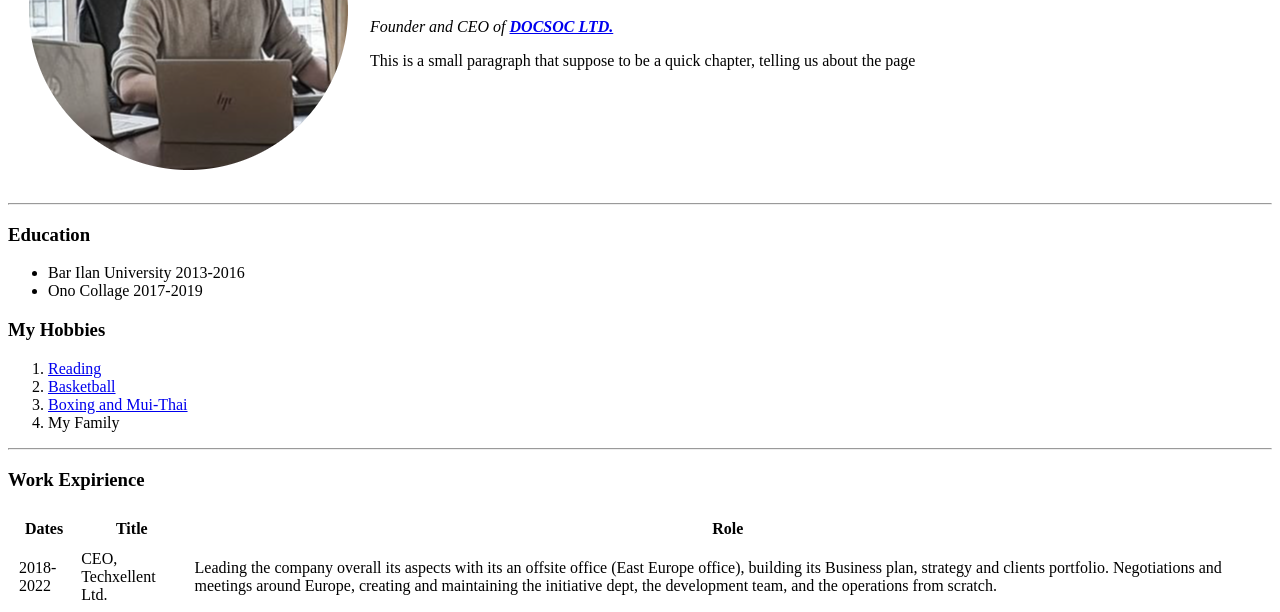
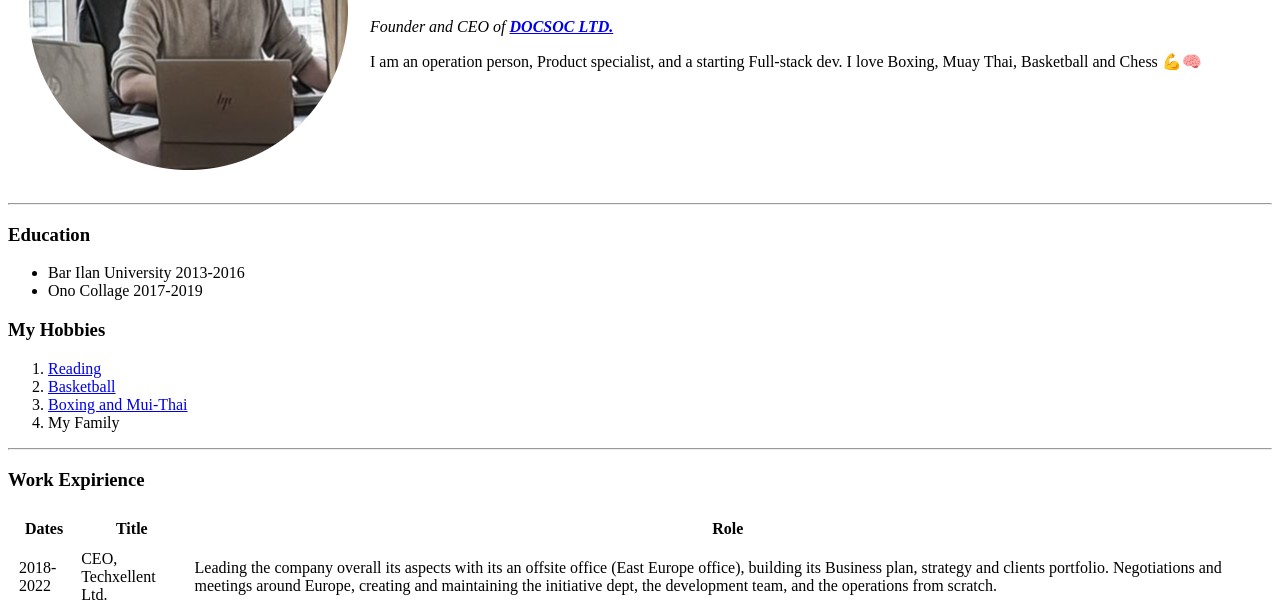
Before and after one commit to Ebenda5/cv, a plain HTML site: page index.html in a window 1280 px wide. Shown: the part 178-790 px from the top of the page. Drawn offline with Linux system fonts and the light colour scheme.

Commit message:
Update index.html

```diff
--- a/index.html
+++ b/index.html
@@ -12,7 +12,7 @@
       <td><img src="Elads_Pic.png" alt="Elads Profile image"></td>
       <td><h1>Elad Ben David</h1>
       <p><em>Founder and CEO of <strong><a href="https://en.tech-cellent.com/">DOCSOC LTD.</a></strong></em></p>
-      <P>This is a small paragraph that suppose to be a quick chapter, telling us about the page</P></td>
+      <P>I am an operation person, Product specialist, and a starting Full-stack dev. I love Boxing, Muay Thai, Basketball and Chess 💪🧠</P></td>
     </tr>
   </table>
 
```
